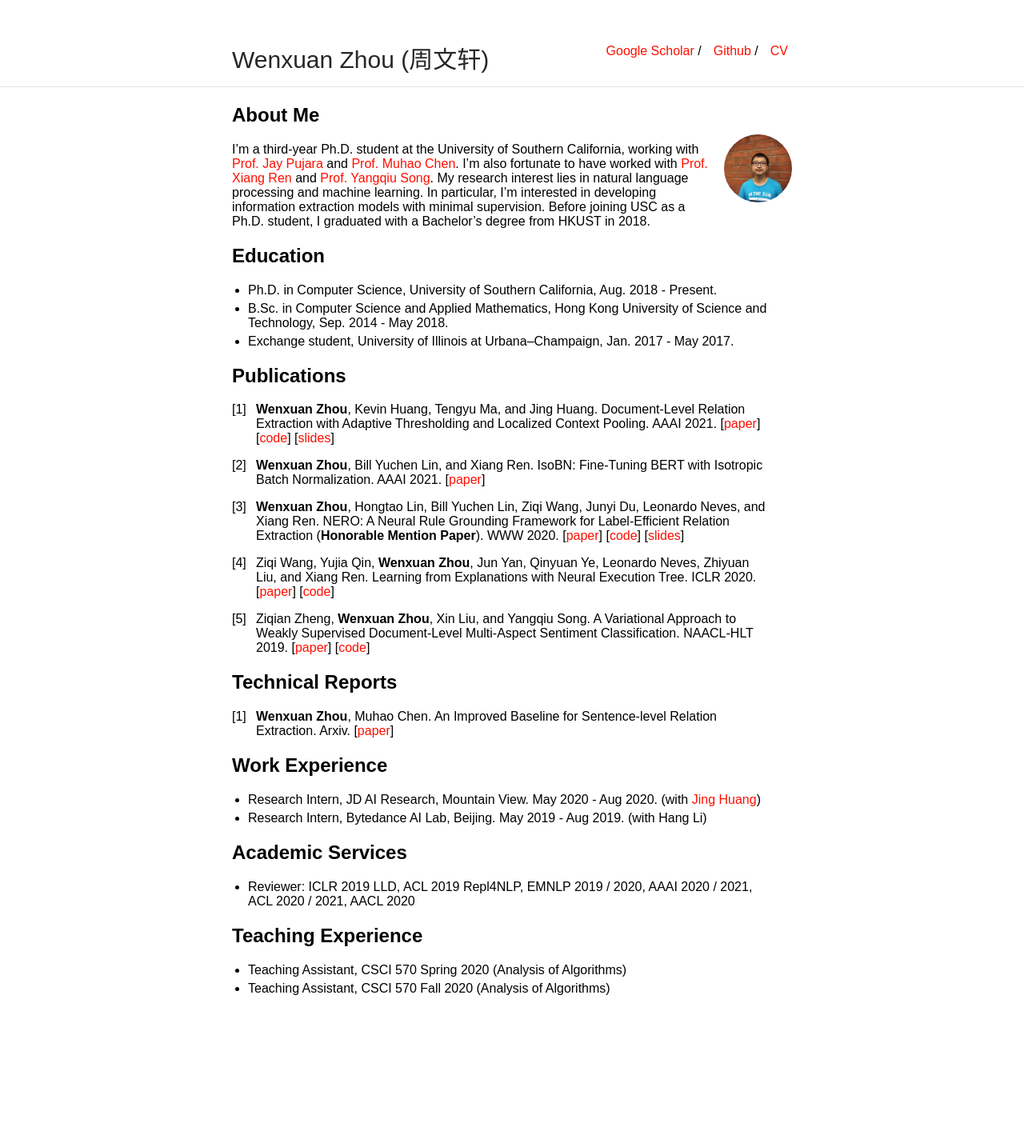
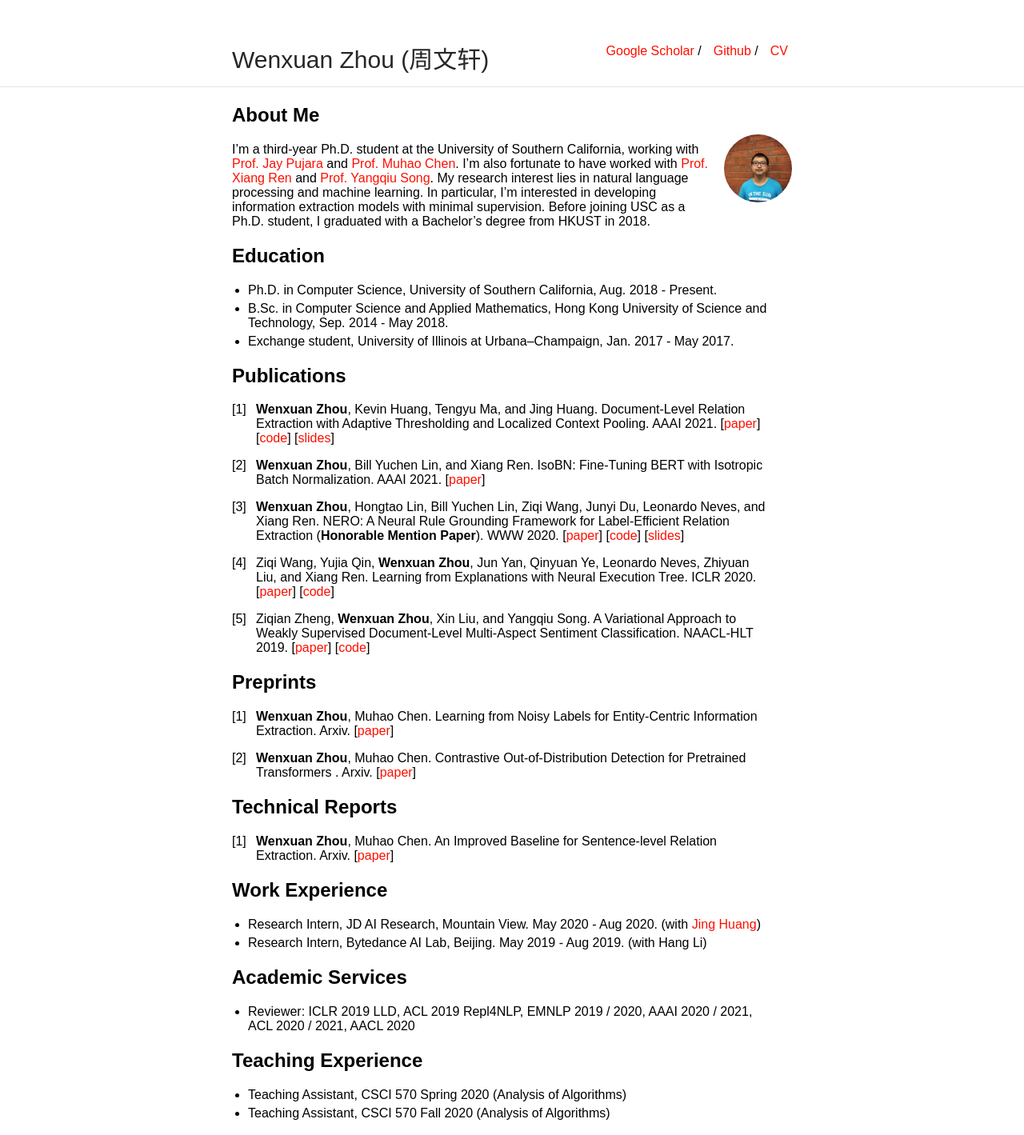
Before and after one commit to wzhouad/wzhouad.github.io, a Jekyll site: the page built from index.md, in a window 1280 px wide. Shown: the whole page at 80% size. Built offline with Jekyll 4.4.1, drawn with Linux system fonts in a browser that asks for light colours; our own code applies the rules of GitHub Pages for plain Markdown files; before the commit the page ends 1263 px from its top, so only the background shows below that.

Commit message:
Update index.md

```diff
--- a/index.md
+++ b/index.md
@@ -27,6 +27,12 @@ I'm a third-year Ph.D. student at the University of Southern California, working
 
 5. Ziqian Zheng, **Wenxuan Zhou**, Xin Liu, and Yangqiu Song. A Variational Approach to Weakly Supervised Document-Level Multi-Aspect Sentiment Classification. NAACL-HLT 2019. \[[paper](https://arxiv.org/abs/1904.05055)\] \[[code](https://github.com/HKUST-KnowComp/VWS-DMSC)\]
 
+## Preprints
+1. **Wenxuan Zhou**, Muhao Chen. Learning from Noisy Labels for Entity-Centric Information Extraction. Arxiv. \[[paper](https://arxiv.org/abs/2104.08656)\]
+
+2. **Wenxuan Zhou**, Muhao Chen. Contrastive Out-of-Distribution Detection for Pretrained Transformers
+. Arxiv. \[[paper](https://arxiv.org/abs/2104.08812)\]
+
 ## Technical Reports
 1. **Wenxuan Zhou**, Muhao Chen. An Improved Baseline for Sentence-level Relation Extraction. Arxiv. \[[paper](https://arxiv.org/abs/2102.01373)\]
 
```
